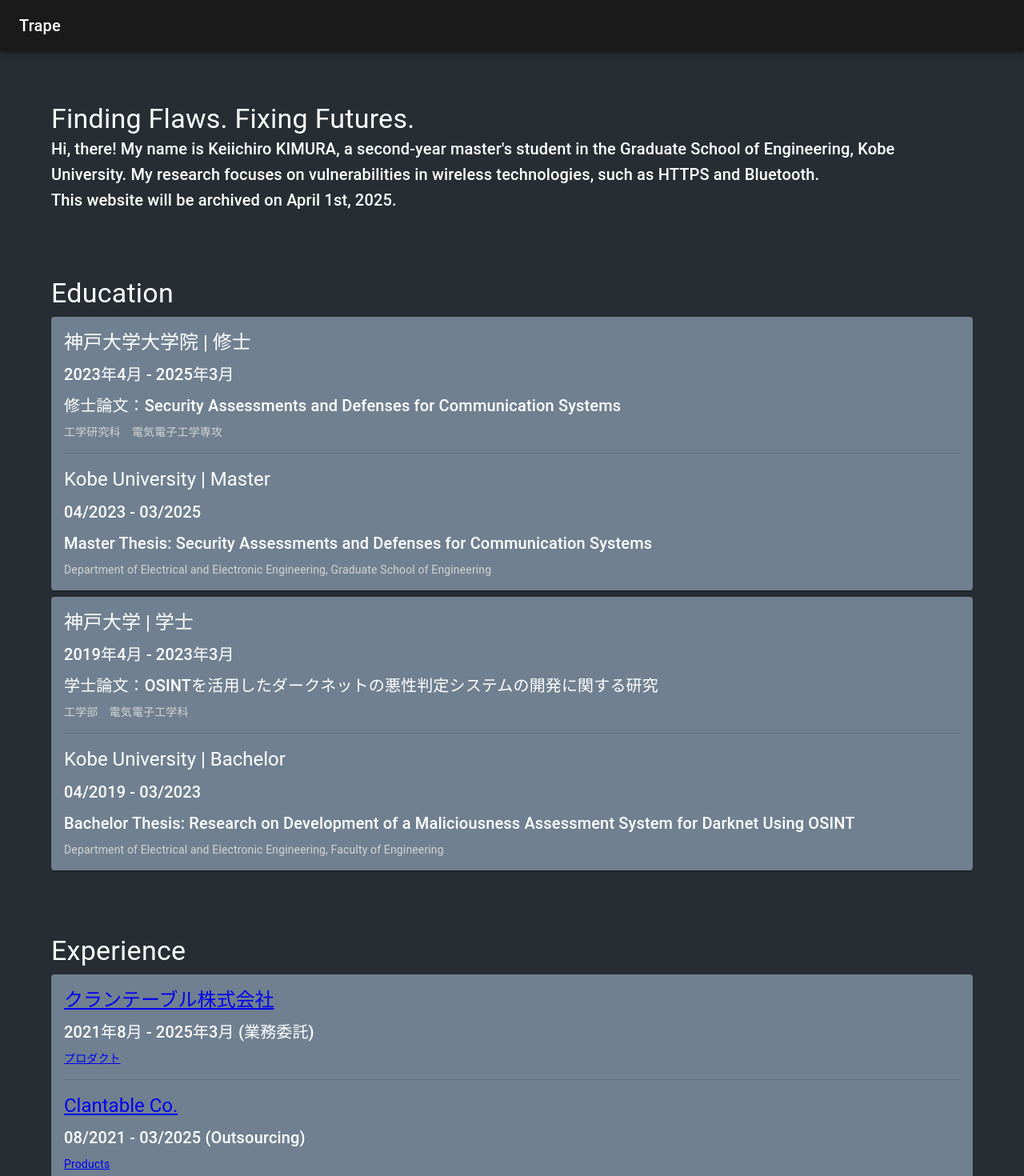
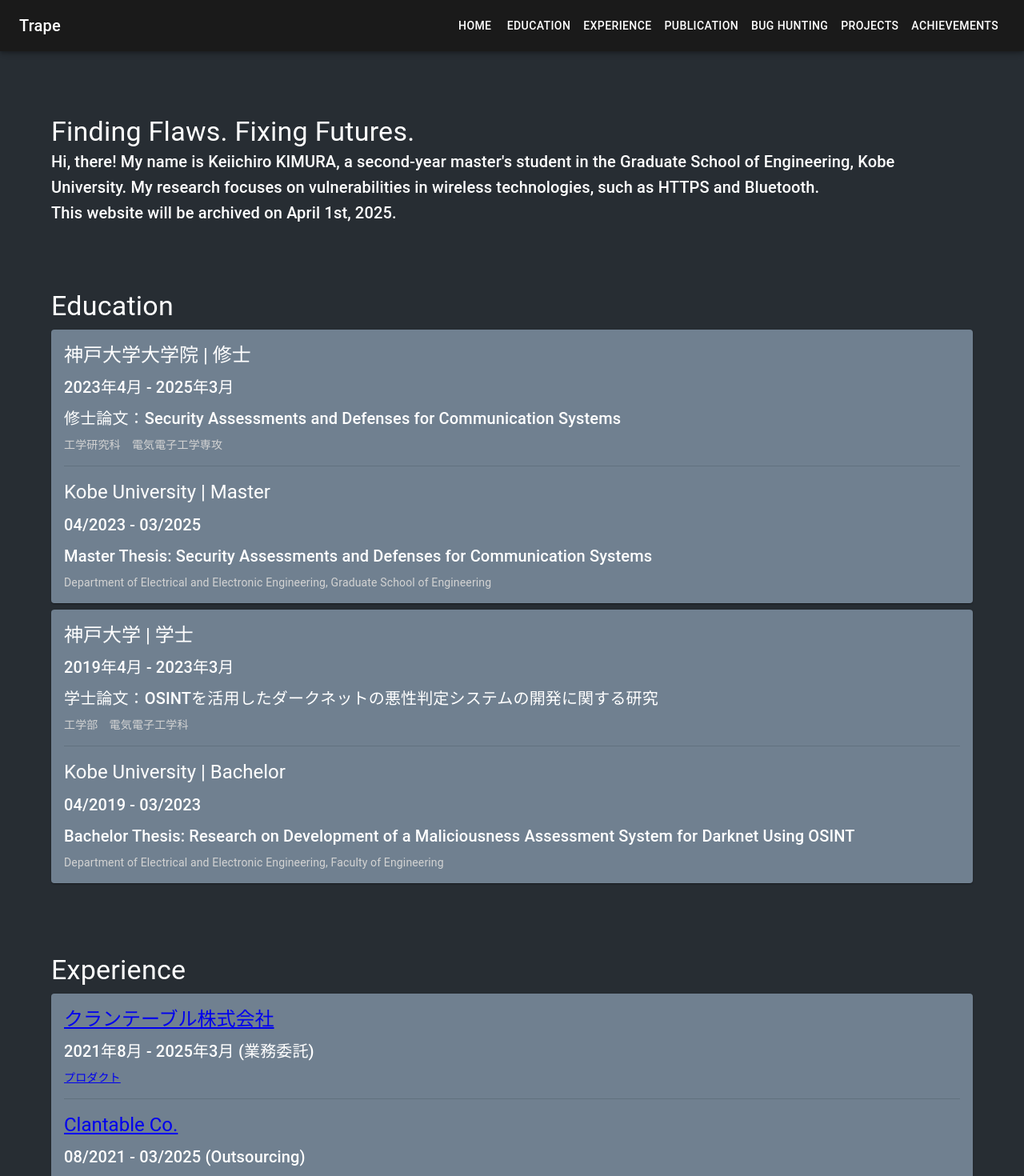
Before and after one commit to trapedev/trapedev.github.io, a React (Create React App) app in the folder app/: page / in a window 1280 px wide. Shown: the top 1470 px of the page at 80% size. Built offline with nearby package versions, Linux system fonts and the light colour scheme.

Commit message:
commit all changes

```diff
--- a/app/src/App.tsx
+++ b/app/src/App.tsx
@@ -77,13 +77,13 @@ interface Props {
 
 const drawerWidth = 240;
 const navItems = [
-  // "Home",
-  // "Education",
-  // "Experience",
-  // "Publication",
-  // "Project",
-  // "Achievement",
-  "", // remove
+  "Home",
+  "Education",
+  "Experience",
+  "Publication",
+  "Bug Hunting",
+  "Projects",
+  "Achievements",
 ];
 
 export default function App(props: Props) {
@@ -181,17 +181,20 @@ export default function App(props: Props) {
         </Drawer>
       </nav>
       <Container component="main" sx={{ mt: 8, mb: 4 }}>
-        <Toolbar />
-        <Box id="home" sx={{ mb: 10 }}>
+        <Box id="home" sx={{ pt: 10 }}>
           <Bio />
         </Box>
-        <Box id="education" sx={{ mb: 10 }}>
-          <Typography variant="h4">Education</Typography>
+        <Box id="education">
+          <Typography variant="h4" sx={{ pt: 10 }}>
+            Education
+          </Typography>
           <MEngKobeU />
           <BEngKobeU />
         </Box>
-        <Box id="experience" sx={{ mb: 10 }}>
-          <Typography variant="h4">Experience</Typography>
+        <Box id="experience">
+          <Typography variant="h4" sx={{ pt: 10 }}>
+            Experience
+          </Typography>
           <ClanTable />
           <NRI />
           <Sony />
@@ -201,8 +204,10 @@ export default function App(props: Props) {
           <KobeU02 />
           <KobeU01 />
         </Box>
-        <Box id="publication" sx={{ mb: 10 }}>
-          <Typography variant="h4">Publication (Only first author papers)</Typography>
+        <Box id="publication">
+          <Typography variant="h4" sx={{ pt: 10 }}>
+            Publication (Only first author papers)
+          </Typography>
           <ICSS2025 />
           <SCIS2025 />
           <IPSJJIP2024 />
@@ -214,17 +219,26 @@ export default function App(props: Props) {
           <CSS2022 />
           <FIT2022 />
         </Box>
-        <Box id="project" sx={{ mb: 10 }}>
-          <Typography variant="h4">Projects</Typography>
-          <BreaktoothTool />
-          <MITPTool />
-        </Box>
-        <Box id="achievement" sx={{ mb: 10 }}>
-          <Typography variant="h4">Achievement</Typography>
+        <Box id="bug hunting">
+          <Typography variant="h4" sx={{ pt: 10 }}>
+            Bug Hunting
+          </Typography>
           <WF1000XM4AuthVulnFix />
           <WF1000XM5AuthVulnFix />
           <WH1000XM4AuthVulnFix />
           <WH1000XM5AuthVulnFix />
+        </Box>
+        <Box id="projects">
+          <Typography variant="h4" sx={{ pt: 10 }}>
+            Projects
+          </Typography>
+          <BreaktoothTool />
+          <MITPTool />
+        </Box>
+        <Box id="achievements">
+          <Typography variant="h4" sx={{ pt: 10 }}>
+            Achievements
+          </Typography>
           <IPSJCSEC2024 />
           <SCISISEC2023 />
           <CTF2023 />
```
Also changed, not shown: 6 other files (tests, documents, lock files or other folders).
